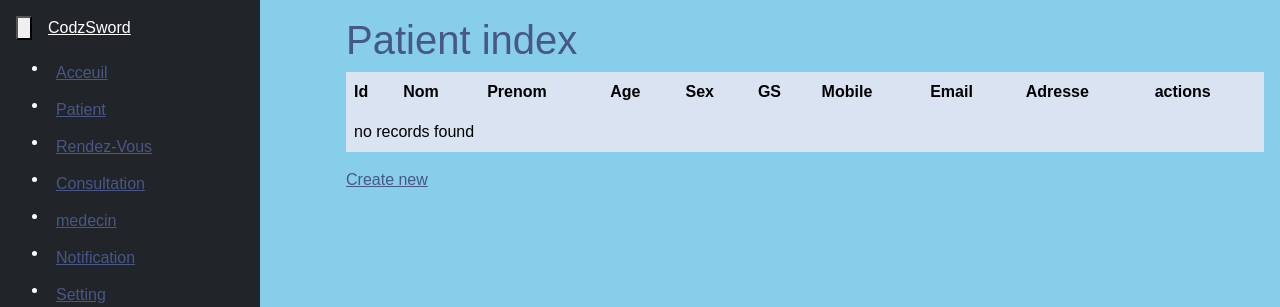
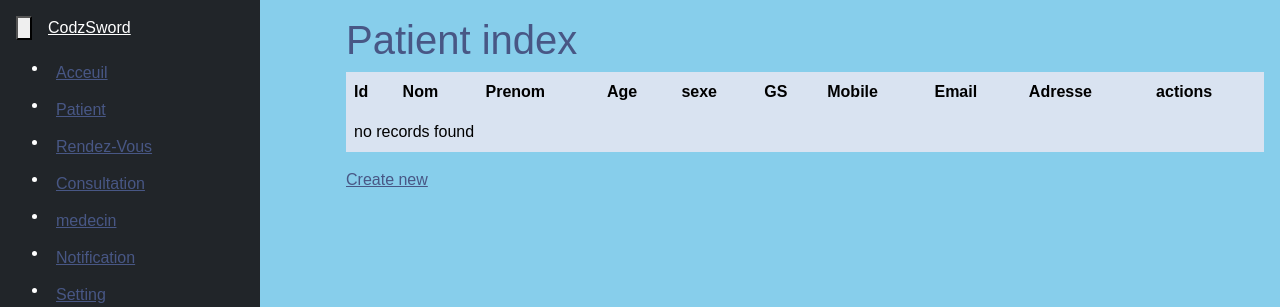
Before and after one commit to fande16/HealtyApp, a Symfony app: template templates/patient/index.html.twig in a window 1280 px wide. Shown: the top 307 px of the page. Run offline with Twig, Linux system fonts and the light colour scheme; the template is opened without the code that fills it, so the values that code supplies are empty; style sheets or scripts are compiled from the project's sources; some libraries are stand-ins or nearby versions.

Commit message:
MAJ entities Patient champs sexe

```diff
--- a/src/Form/PatientType.php
+++ b/src/Form/PatientType.php
@@ -15,7 +15,7 @@ class PatientType extends AbstractType
             ->add('nom')
             ->add('prenom')
             ->add('age')
-            ->add('sex')
+            ->add('sexe')
             ->add('GS')
             ->add('mobile')
             ->add('email')
--- a/templates/patient/index.html.twig
+++ b/templates/patient/index.html.twig
@@ -12,7 +12,7 @@
                 <th>Nom</th>
                 <th>Prenom</th>
                 <th>Age</th>
-                <th>Sex</th>
+                <th>sexe</th>
                 <th>GS</th>
                 <th>Mobile</th>
                 <th>Email</th>
@@ -27,7 +27,7 @@
                 <td>{{ patient.nom }}</td>
                 <td>{{ patient.prenom }}</td>
                 <td>{{ patient.age }}</td>
-                <td>{{ patient.sex }}</td>
+                <td>{{ patient.sexe }}</td>
                 <td>{{ patient.GS }}</td>
                 <td>{{ patient.mobile }}</td>
                 <td>{{ patient.email }}</td>
--- a/templates/patient/show.html.twig
+++ b/templates/patient/show.html.twig
@@ -24,8 +24,8 @@
                 <td>{{ patient.age }}</td>
             </tr>
             <tr>
-                <th>Sex</th>
-                <td>{{ patient.sex }}</td>
+                <th>sexe</th>
+                <td>{{ patient.sexe }}</td>
             </tr>
             <tr>
                 <th>GS</th>
```
Also changed, not shown: src/Entity/Patient.php (+5 -5 lines).
